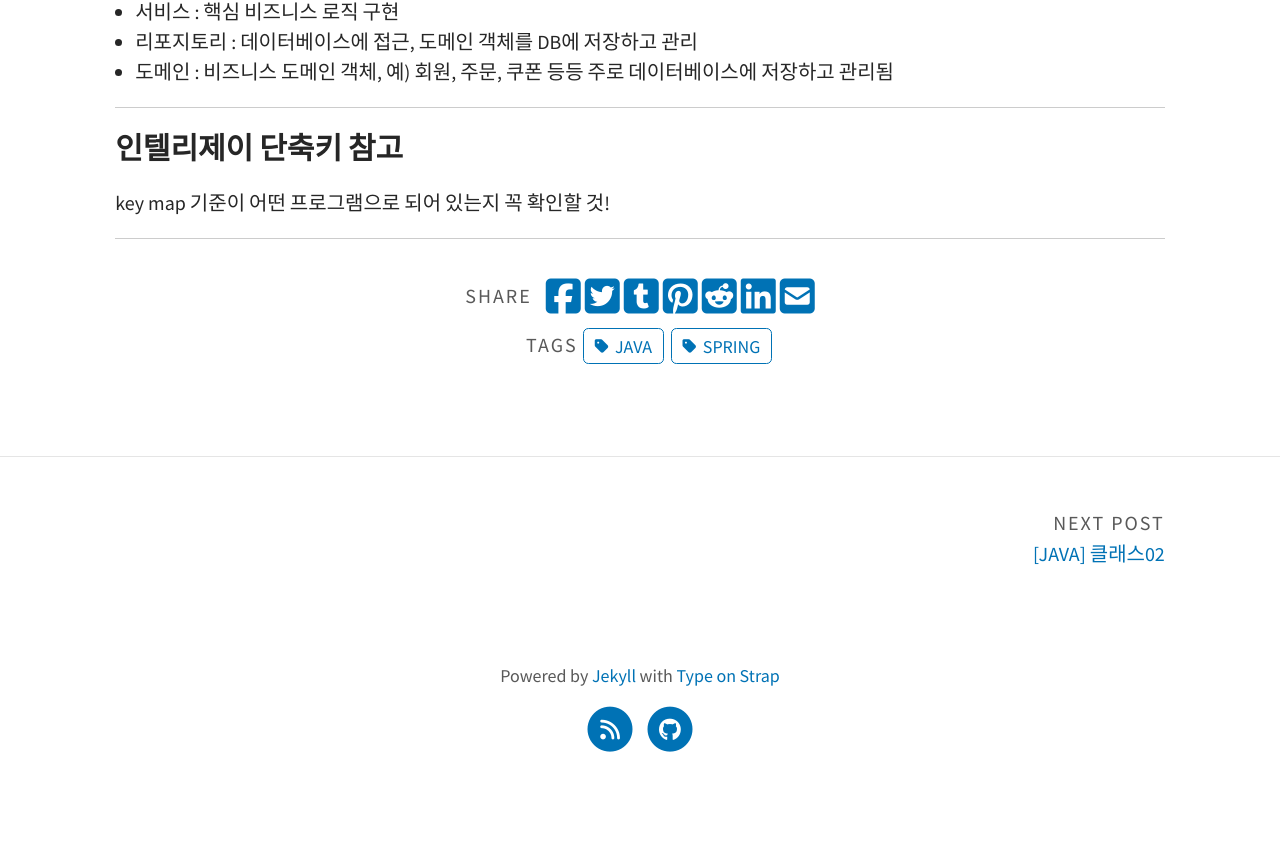
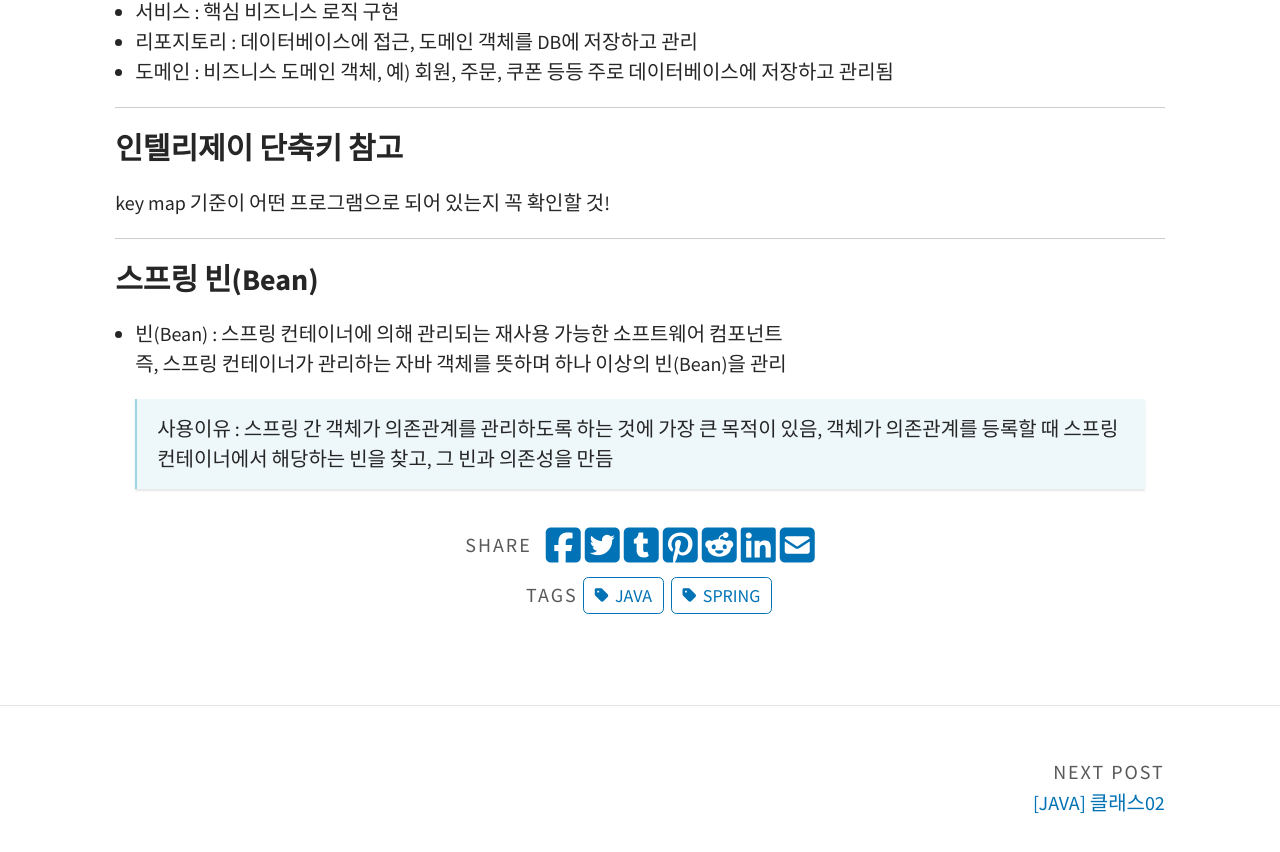
Before and after one commit to shkim00216/shkim00216.github.io, a Jekyll site: the page built from _posts/2024-08-29-spring-member-ex.md, in a window 1280 px wide and 900 px high, scrolled down 436 px. Shown: the top 852 px of the window. Built offline with Jekyll 4.4.1, drawn with Linux system fonts in a browser that asks for light colours; some web fonts are replaced; a script that is not in the unit is left out; before the commit the page ends 1226 px from its top, so only the background shows below that.

Commit message:
Update 2024-08-29-spring-member-ex.md

```diff
--- a/_posts/2024-08-29-spring-member-ex.md
+++ b/_posts/2024-08-29-spring-member-ex.md
@@ -20,3 +20,10 @@ categories: SPRING
 key map 기준이 어떤 프로그램으로 되어 있는지 꼭 확인할 것!
 
 ---
+
+### 스프링 빈(Bean)
+
+- 빈(Bean) : 스프링 컨테이너에 의해 관리되는 재사용 가능한 소프트웨어 컴포넌트
+  즉, 스프링 컨테이너가 관리하는 자바 객체를 뜻하며 하나 이상의 빈(Bean)을 관리
+
+> 사용이유 : 스프링 간 객체가 의존관계를 관리하도록 하는 것에 가장 큰 목적이 있음, 객체가 의존관계를 등록할 때 스프링 컨테이너에서 해당하는 빈을 찾고, 그 빈과 의존성을 만듬
```
